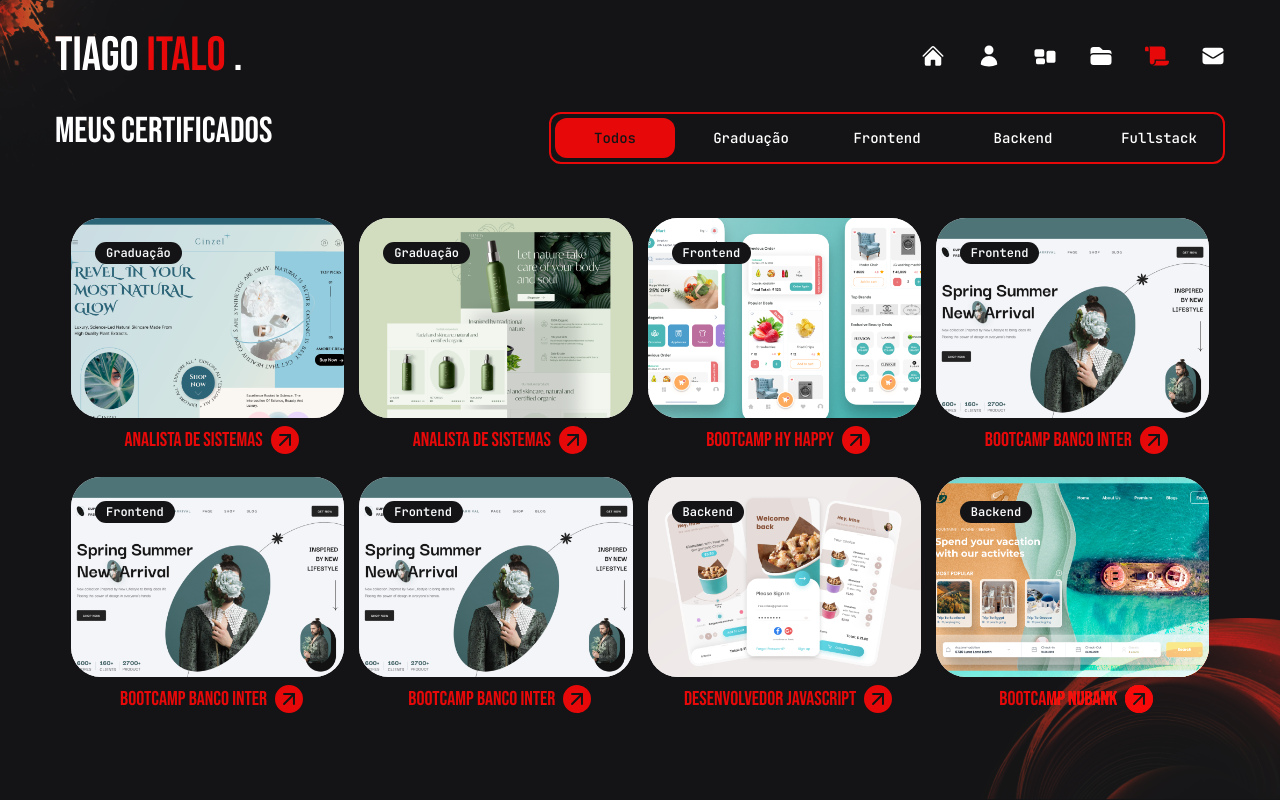
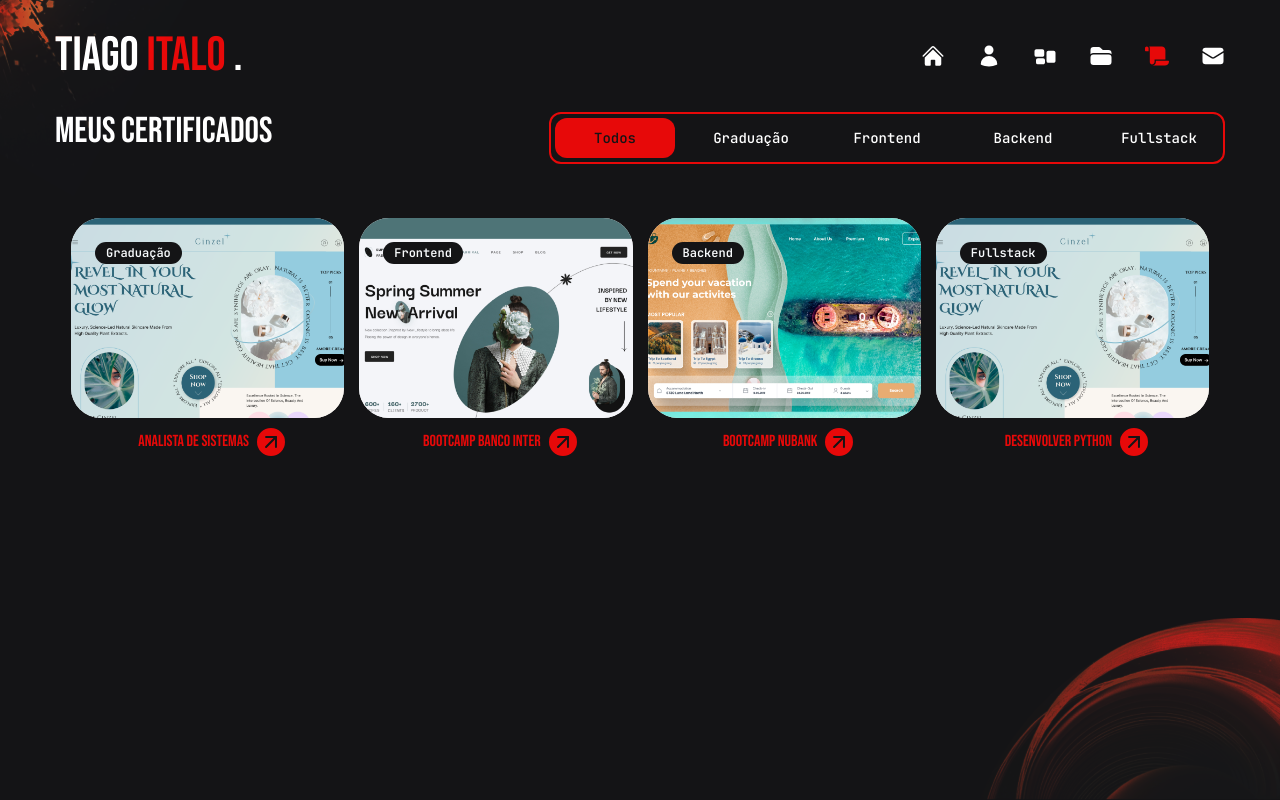
Before and after one commit to tiagosoussa7/portfolio, a Next.js app: page /certificate in a window 1280 px wide. Built offline with nearby package versions, Linux system fonts and the light colour scheme.

Commit message:
refactor: melhorias de código.

```diff
--- a/app/certificate/page.jsx
+++ b/app/certificate/page.jsx
@@ -18,46 +18,11 @@
   },
   {
     href: "",
-    category: "graduação",
-    img: "/certificate/thumb-2.png",
-    title: "Analista de Sistemas",
-  },
-  {
-    href: "",
-    category: "frontend",
-    img: "/certificate/thumb-3.png",
-    title: "Bootcamp hy happy",
-  },
-  {
-    href: "",
     category: "frontend",
     img: "/certificate/thumb-4.png",
     title: "Bootcamp banco inter",
   },
-  {
-    href: "",
-    category: "frontend",
-    img: "/certificate/thumb-4.png",
-    title: "Bootcamp banco inter",
-  },
-  {
-    href: "",
-    category: "frontend",
-    img: "/certificate/thumb-4.png",
-    title: "Bootcamp banco inter",
-  },
-  {
-    href: "",
-    category: "backend",
-    img: "/certificate/thumb-5.png",
-    title: "Desenvolvedor javaScript",
-  },
-  {
-    href: "",
-    category: "backend",
-    img: "/certificate/thumb-6.png",
-    title: "Bootcamp nubank",
-  },
+
   {
     href: "",
     category: "backend",
@@ -69,18 +34,6 @@
     category: "fullstack",
     img: "/certificate/thumb-1.png",
     title: "desenvolver python",
-  },
-  {
-    href: "",
-    category: "fullstack",
-    img: "/certificate/thumb-2.png",
-    title: "Desenvolvedor python e SQL",
-  },
-  {
-    href: "",
-    category: "fullstack",
-    img: "/certificate/thumb-2.png",
-    title: "Desenvolvedor python e SQL",
   },
 ];
 
--- a/app/contact/page.jsx
+++ b/app/contact/page.jsx
@@ -217,7 +217,14 @@
           </div>
         </motion.div>
         {/* image */}
-        <div className="hidden lg:flex relative w-[620px] h-[550px] opacity-60 animate-pulse mix-blend-color-dodge rounded-xl -right-14 overflow-hidden">
+        <motion.div
+          initial={{ opacity: 0 }}
+          animate={{
+            opacity: 1,
+            transition: { delay: 2.2, duration: 1.2, ease: "easeInOut" },
+          }}
+          className="hidden lg:flex relative w-[620px] h-[550px] opacity-60 mix-blend-color-dodge rounded-xl -right-14 overflow-hidden"
+        >
           <Image
             src="/contact/office1.png"
             className="object-cover"
@@ -225,7 +232,7 @@
             quality={100}
             alt=""
           />
-        </div>
+        </motion.div>
       </div>
     </section>
   );
--- a/app/layout.jsx
+++ b/app/layout.jsx
@@ -22,7 +22,7 @@
 
 export const metadata = {
   title: "Portfolio App",
-  description: "Generated by create next app",
+  description: "Portfolio tiago next app",
 };
 
 export default function RootLayout({ children }) {
--- a/components/Cards/Card.jsx
+++ b/components/Cards/Card.jsx
@@ -37,7 +37,7 @@
           </div>
           <div className="flex-1 flex items-center justify-center xl:justify-start md:py-8 md:px-16">
             <div className="flex flex-col xl:flex-row items-center xl:items-start gap-4 text-center xl:text-left xl:gap-10 px-4 xl:px-0">
-              {type === "skills" ? (
+              {type === "hard skills" || type === "soft skills" ? (
                 //render icon for skill
                 <div className="w-max xl:w-[300px] h-full relative flex items-center justify-center">
                   <div className="text-5xl text-accent">{icon}</div>
@@ -55,7 +55,9 @@
                     ? institution
                     : type === "courses"
                     ? institution
-                    : type === "skills"
+                    : type === "hard skills"
+                    ? name
+                    : type === "soft skills"
                     ? name
                     : null}
                 </h3>
--- a/components/Cards/Cards.jsx
+++ b/components/Cards/Cards.jsx
@@ -2,7 +2,16 @@
 
 import { AnimatePresence, motion } from "framer-motion";
 
-import { FaHtml5, FaCss3, FaJs, FaNodeJs, FaReact } from "react-icons/fa";
+import {
+  FaHtml5,
+  FaCss3,
+  FaJs,
+  FaNodeJs,
+  FaReact,
+  FaComment,
+  FaUsers,
+  FaWrench,
+} from "react-icons/fa";
 import { SiTailwindcss, SiNextdotjs, SiVisualstudio } from "react-icons/si";
 
 import { Tabs, TabsContent, TabsList, TabsTrigger } from "../ui/tabs";
@@ -50,9 +59,9 @@
       "Lorem ipsum dolor sit amet, consectetur adipisicing elit. Cumque in earum assumenda atque cum nisi iste distinctio, aliquid.",
   },
 
-  //skills
+  //hard skills
   {
-    type: "skills",
+    type: "hard skills",
     name: "Html 5",
     icon: <FaHtml5 />,
     duration: "apredindo em 2023",
@@ -60,7 +69,7 @@
       "Lorem ipsum dolor sit amet, consectetur adipisicing elit. Cumque in earum assumenda atque cum nisi iste distinctio, aliquid.",
   },
   {
-    type: "skills",
+    type: "hard skills",
     name: "Css 3",
     icon: <FaCss3 />,
     duration: "apredindo em 2023",
@@ -68,7 +77,7 @@
       "Lorem ipsum dolor sit amet, consectetur adipisicing elit. Cumque in earum assumenda atque cum nisi iste distinctio, aliquid.",
   },
   {
-    type: "skills",
+    type: "hard skills",
     name: "JavaScript",
     icon: <FaJs />,
     duration: "apredindo em 2023",
@@ -76,7 +85,7 @@
       "Lorem ipsum dolor sit amet, consectetur adipisicing elit. Cumque in earum assumenda atque cum nisi iste distinctio, aliquid.",
   },
   {
-    type: "skills",
+    type: "hard skills",
     name: "Node.js",
     icon: <FaNodeJs />,
     duration: "apredindo em 2023",
@@ -84,7 +93,7 @@
       "Lorem ipsum dolor sit amet, consectetur adipisicing elit. Cumque in earum assumenda atque cum nisi iste distinctio, aliquid.",
   },
   {
-    type: "skills",
+    type: "hard skills",
     name: "React",
     icon: <FaReact />,
     duration: "apredindo em 2023",
@@ -92,7 +101,7 @@
       "Lorem ipsum dolor sit amet, consectetur adipisicing elit. Cumque in earum assumenda atque cum nisi iste distinctio, aliquid.",
   },
   {
-    type: "skills",
+    type: "hard skills",
     name: "Tailwind",
     icon: <SiTailwindcss />,
     duration: "apredindo em 2024",
@@ -100,7 +109,7 @@
       "Lorem ipsum dolor sit amet, consectetur adipisicing elit. Cumque in earum assumenda atque cum nisi iste distinctio, aliquid.",
   },
   {
-    type: "skills",
+    type: "hard skills",
     name: "Next.js",
     icon: <SiNextdotjs />,
     duration: "apredindo em 2024",
@@ -108,9 +117,35 @@
       "Lorem ipsum dolor sit amet, consectetur adipisicing elit. Cumque in earum assumenda atque cum nisi iste distinctio, aliquid.",
   },
   {
-    type: "skills",
+    type: "hard skills",
     name: "Visual Studio Code",
     icon: <SiVisualstudio />,
+    duration: "apredindo em 2023",
+    description:
+      "Lorem ipsum dolor sit amet, consectetur adipisicing elit. Cumque in earum assumenda atque cum nisi iste distinctio, aliquid.",
+  },
+
+  //soft skills
+  {
+    type: "soft skills",
+    name: "Comunicação",
+    icon: <FaComment />,
+    duration: "apredindo em 2023",
+    description:
+      "Lorem ipsum dolor sit amet, consectetur adipisicing elit. Cumque in earum assumenda atque cum nisi iste distinctio, aliquid.",
+  },
+  {
+    type: "soft skills",
+    name: "Trabalho em equipe",
+    icon: <FaUsers />,
+    duration: "apredindo em 2023",
+    description:
+      "Lorem ipsum dolor sit amet, consectetur adipisicing elit. Cumque in earum assumenda atque cum nisi iste distinctio, aliquid.",
+  },
+  {
+    type: "soft skills",
+    name: "Resolução de problemas",
+    icon: <FaWrench />,
     duration: "apredindo em 2023",
     description:
       "Lorem ipsum dolor sit amet, consectetur adipisicing elit. Cumque in earum assumenda atque cum nisi iste distinctio, aliquid.",
@@ -131,10 +166,10 @@
           <TabsTrigger value="courses" className="w-[120px]">
             Cursos
           </TabsTrigger>
-          <TabsTrigger value="skills" className="w-[120px]">
-            Skills
+          <TabsTrigger value="hard skills" className="w-[120px]">
+            Hard skills
           </TabsTrigger>
-          <TabsTrigger value="/" className="w-[120px]">
+          <TabsTrigger value="soft skills" className="w-[120px]">
             Soft skills
           </TabsTrigger>
         </TabsList>
@@ -183,8 +218,8 @@
           </ScrollArea>
         </TabsContent>
 
-        {/* skill */}
-        <TabsContent value="skills" className="w-full">
+        {/*hard skill */}
+        <TabsContent value="hard skills" className="w-full">
           <ScrollArea className="h-[480px] p-3">
             <AnimatePresence>
               <motion.div
@@ -195,7 +230,29 @@
               >
                 <div className="grid">
                   {journey
-                    .filter((item) => item.type === "skills")
+                    .filter((item) => item.type === "hard skills")
+                    .map((card, index) => {
+                      return <Card key={index} {...card} />;
+                    })}
+                </div>
+              </motion.div>
+            </AnimatePresence>
+          </ScrollArea>
+        </TabsContent>
+
+        {/*soft skill */}
+        <TabsContent value="soft skills" className="w-full">
+          <ScrollArea className="h-[480px] p-3">
+            <AnimatePresence>
+              <motion.div
+                initial={{ opacity: 0, y: 20 }}
+                animate={{ opacity: 1, y: 0 }}
+                exit={{ opacity: 0, y: 20 }}
+                transition={{ duration: 0.6 }}
+              >
+                <div className="grid">
+                  {journey
+                    .filter((item) => item.type === "soft skills")
                     .map((card, index) => {
                       return <Card key={index} {...card} />;
                     })}
--- a/components/CertificateItems.jsx
+++ b/components/CertificateItems.jsx
@@ -22,7 +22,7 @@
       </div>
       <div className="flex items-center justify-center">
         <div className="flex p-2">
-          <h2 className="font-secondary text-xl text-accent">{title}</h2>
+          <h2 className="font-secondary text-[16px] text-accent">{title}</h2>
         </div>
         <button className="bg-accent text-primary rounded-full w-[28px] h-[28px] flex items-center justify-center -rotate-45 group-hover:rotate-0 transition-all duration-500">
           <FiArrowRight className="text-2xl" />
```
